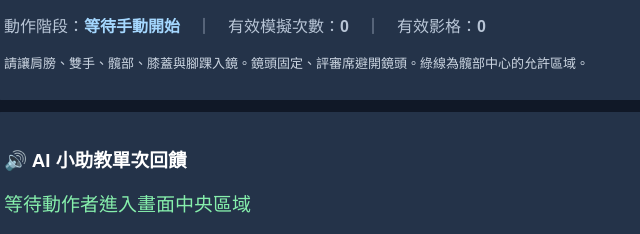
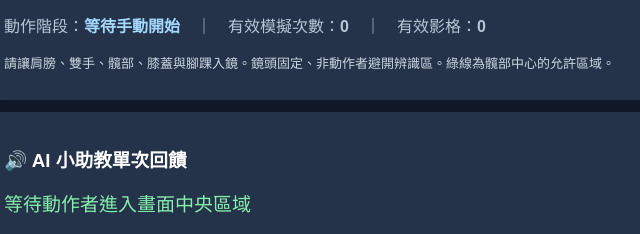
Before and after one commit to Gengar931201/volleyball-ai-coach, a plain HTML site: page index.html in a window 1280 px wide. Shown: the part 919-1153 px from the top of the page, 241-881 px from the left. Drawn offline with Linux system fonts and the light colour scheme.

Commit message:
Update index.html

```diff
--- a/index.html
+++ b/index.html
@@ -36,7 +36,7 @@
 <div class="metric"><p>辨識狀態</p><div class="value" id="poseStatus">等待</div></div>
 </div>
 <p>動作階段：<span id="phase">等待手動開始</span>　｜　有效模擬次數：<strong id="count">0</strong>　｜　有效影格：<strong id="frames">0</strong></p>
-<p class="hint">請讓肩膀、雙手、髖部、膝蓋與腳踝入鏡。鏡頭固定、評審席避開鏡頭。綠線為髖部中心的允許區域。</p>
+<p class="hint">請讓肩膀、雙手、髖部、膝蓋與腳踝入鏡。鏡頭固定、非動作者避開辨識區。綠線為髖部中心的允許區域。</p>
 </div>
 <div class="panel"><h3>🔊 AI 小助教單次回饋</h3><div id="feedback" aria-live="polite">等待動作者進入畫面中央區域</div></div>
 <div class="panel"><h3>最近的手動動作紀錄（舊 → 新，含未計次嘗試）</h3><ol id="history"></ol><p class="hint">僅按下手動開始與結束後才進行動作評量；系統無法確認真實觸球。當資料不足或站姿不穩時不判定為正確；結果僅供教學討論。</p></div>
```
